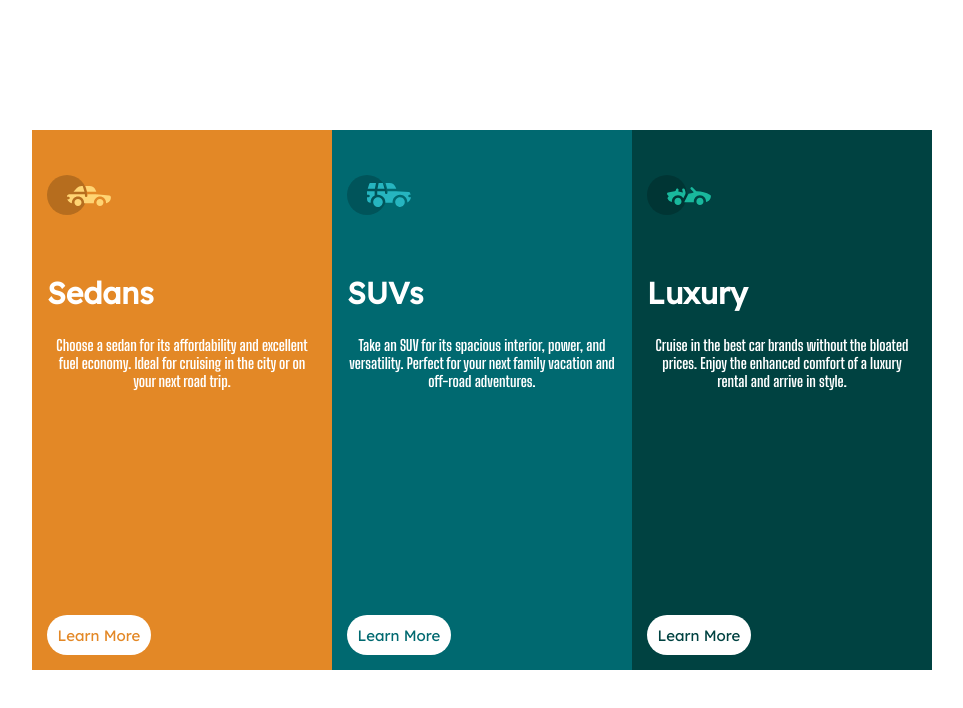
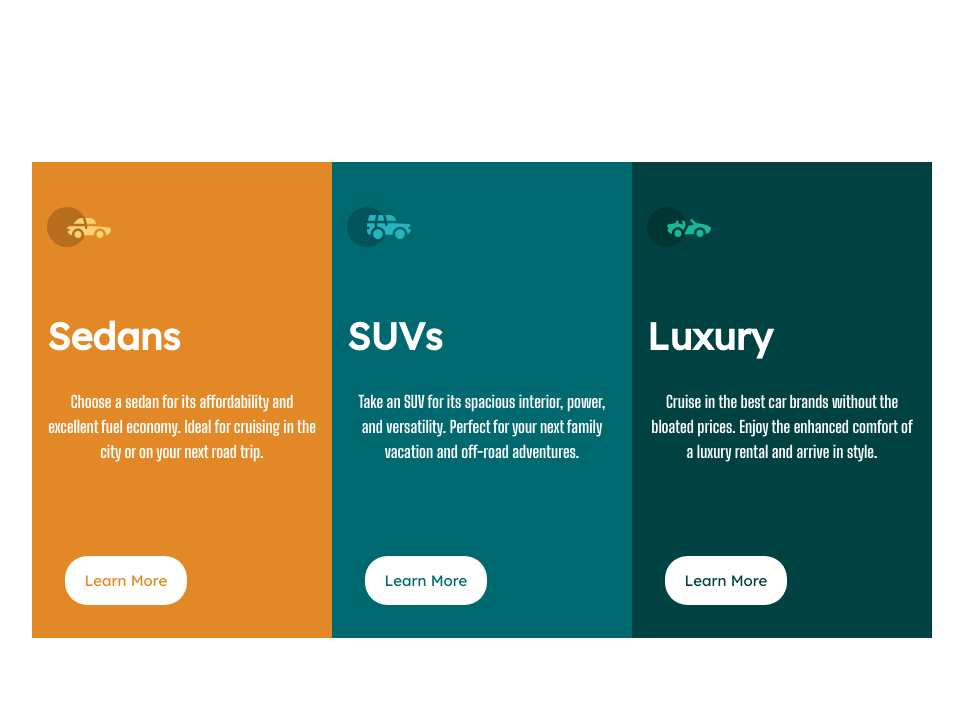
Before and after one commit to vitorGoncalvesOliveira/3-column-preview-card_challenge, a plain HTML site: page index.html in a window 1280 px wide. Shown: the whole page, without its empty margins (158-1121 px from the left). Drawn offline with Linux system fonts and the light colour scheme.

Commit message:
fix: add alt img tag

```diff
--- a/index.html
+++ b/index.html
@@ -22,21 +22,21 @@
 <body>
   <main>
     <section>
-      <img src="./images/icon-sedans.svg" />
+      <img src="./images/icon-sedans.svg" alt="sedan-car-icon" />
       <h1>Sedans</h1>
       <p>Choose a sedan for its affordability and excellent fuel economy. Ideal for cruising in the city
       or on your next road trip.</p>
       <button>Learn More</button>
     </section>
     <section>
-      <img src="./images/icon-suvs.svg" />
+      <img src="./images/icon-suvs.svg" alt="suv-car-icon" />
       <h1>SUVs</h1>
       <p>Take an SUV for its spacious interior, power, and versatility. Perfect for your next family vacation
       and off-road adventures.</p>
       <button>Learn More</button>
     </section>
     <section>
-      <img src="./images/icon-luxury.svg" />
+      <img src="./images/icon-luxury.svg" alt="luxury-car-icon"/>
       <h1>Luxury</h1>
       <p>Cruise in the best car brands without the bloated prices. Enjoy the enhanced comfort of a luxury
       rental and arrive in style.</p>
--- a/styles/index.css
+++ b/styles/index.css
@@ -34,7 +34,7 @@ section img {
 }
 
 section h1 {
-    font-size: 2rem;
+    font-size: 2.5rem;
     font-family: 'Lexend Deca', sans-serif;
     color: white;
 }
@@ -44,19 +44,24 @@ section p {
     font-family: 'Big Shoulders Display', sans-serif;
     color: white;
     text-align: center;
-    padding-bottom: 14rem;
+    padding-bottom: 5rem;
+    font-size: 1.1rem;
+    line-height: 1.5;
+
 }
 
 section button {
+
     justify-content: center;
     align-items: center;
-    padding: .7rem;
+    padding: 1rem 1.3rem;
     border-radius: 1.5rem;
     border: 0;
     cursor: pointer;
     font-family: 'Lexend Deca', sans-serif;
     background-color: white;
     outline: none;
+    margin: 0 0 1.2rem 1.2rem;
 }
 
 
```
